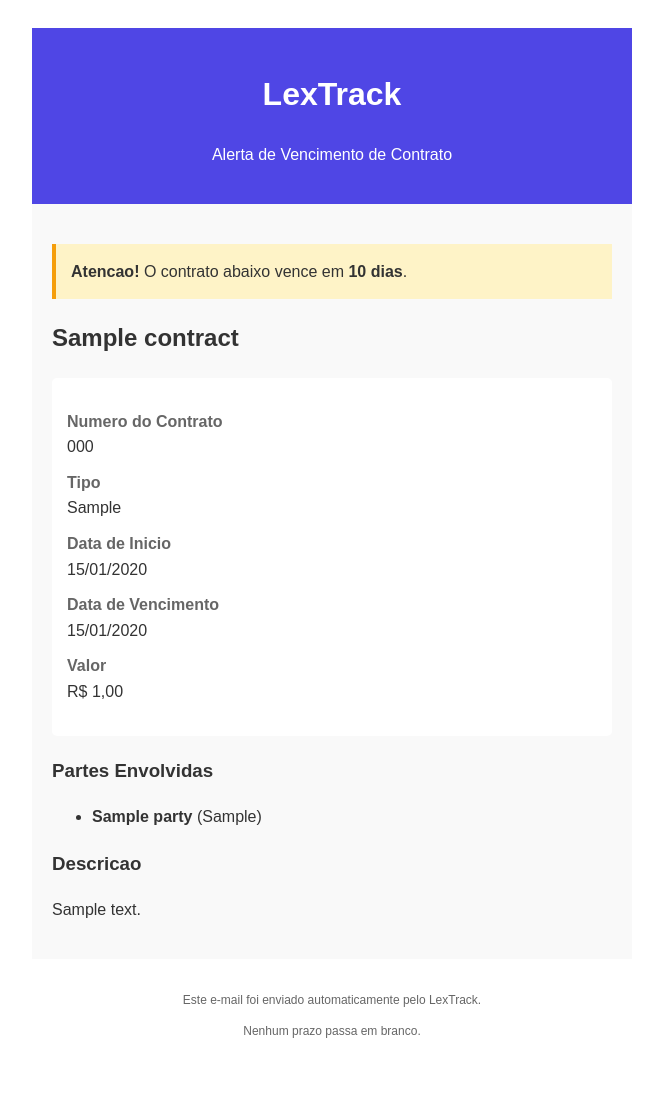
After one commit to peandrade/LexTrack, a Flask app: template src/templates/emails/alert.html in a window 1280 px wide. The commit adds this page. Shown: the whole page, without its empty margins (308-971 px from the left). Run offline with Flask 3, Linux system fonts and the light colour scheme; tables that the repository leaves empty hold one stand-in row (values such as "Sample post"); the template is opened without the code that fills it: values that come from a table or form of the project are taken from there, most other values are stand-ins (such as "Sample title", 1, 10 or a date in 2020).

Commit message:
feat: add APScheduler for daily contract expiration alerts

```diff
--- a/src/__init__.py
+++ b/src/__init__.py
@@ -49,4 +49,8 @@ def create_app(config_name: str | None = None) -> Flask:
     app.register_blueprint(dashboard.bp)
     app.register_blueprint(contracts.bp)
 
+    if not app.debug or os.environ.get("WERKZEUG_RUN_MAIN") == "true":
+        from src.services.scheduler import init_scheduler
+        init_scheduler(app)
+
     return app
--- /dev/null
+++ b/src/templates/emails/alert.html
@@ -0,0 +1,74 @@
+<!DOCTYPE html>
+<html>
+<head>
+    <meta charset="UTF-8">
+    <style>
+        body { font-family: Arial, sans-serif; line-height: 1.6; color: #333; }
+        .container { max-width: 600px; margin: 0 auto; padding: 20px; }
+        .header { background: #4F46E5; color: white; padding: 20px; text-align: center; }
+        .content { padding: 20px; background: #f9f9f9; }
+        .alert-box { background: #FEF3C7; border-left: 4px solid #F59E0B; padding: 15px; margin: 20px 0; }
+        .details { background: white; padding: 15px; border-radius: 5px; margin: 20px 0; }
+        .details dt { font-weight: bold; color: #666; }
+        .details dd { margin: 0 0 10px 0; }
+        .footer { text-align: center; color: #666; font-size: 12px; padding: 20px; }
+        .btn { display: inline-block; background: #4F46E5; color: white; padding: 10px 20px; text-decoration: none; border-radius: 5px; }
+    </style>
+</head>
+<body>
+    <div class="container">
+        <div class="header">
+            <h1>LexTrack</h1>
+            <p>Alerta de Vencimento de Contrato</p>
+        </div>
+        <div class="content">
+            <div class="alert-box">
+                <strong>Atencao!</strong> O contrato abaixo vence em <strong>{{ days_remaining }} dias</strong>.
+            </div>
+
+            <h2>{{ contract.title }}</h2>
+
+            <div class="details">
+                <dl>
+                    {% if contract.contract_number %}
+                    <dt>Numero do Contrato</dt>
+                    <dd>{{ contract.contract_number }}</dd>
+                    {% endif %}
+
+                    <dt>Tipo</dt>
+                    <dd>{{ contract.contract_type }}</dd>
+
+                    <dt>Data de Inicio</dt>
+                    <dd>{{ contract.start_date.strftime('%d/%m/%Y') }}</dd>
+
+                    <dt>Data de Vencimento</dt>
+                    <dd>{{ contract.end_date.strftime('%d/%m/%Y') }}</dd>
+
+                    {% if contract.value %}
+                    <dt>Valor</dt>
+                    <dd>R$ {{ "{:,.2f}".format(contract.value).replace(',', 'X').replace('.', ',').replace('X', '.') }}</dd>
+                    {% endif %}
+                </dl>
+            </div>
+
+            {% if contract.parties %}
+            <h3>Partes Envolvidas</h3>
+            <ul>
+                {% for party in contract.parties %}
+                <li><strong>{{ party.name }}</strong> ({{ party.party_type }})</li>
+                {% endfor %}
+            </ul>
+            {% endif %}
+
+            {% if contract.description %}
+            <h3>Descricao</h3>
+            <p>{{ contract.description }}</p>
+            {% endif %}
+        </div>
+        <div class="footer">
+            <p>Este e-mail foi enviado automaticamente pelo LexTrack.</p>
+            <p>Nenhum prazo passa em branco.</p>
+        </div>
+    </div>
+</body>
+</html>
```
Also changed, not shown: src/routes/dashboard.py (+47 -2 lines), src/services/mailer.py (added, +61 -0 lines), src/services/scheduler.py (added, +65 -0 lines), src/templates/dashboard/index.html (+30 -1 lines).
